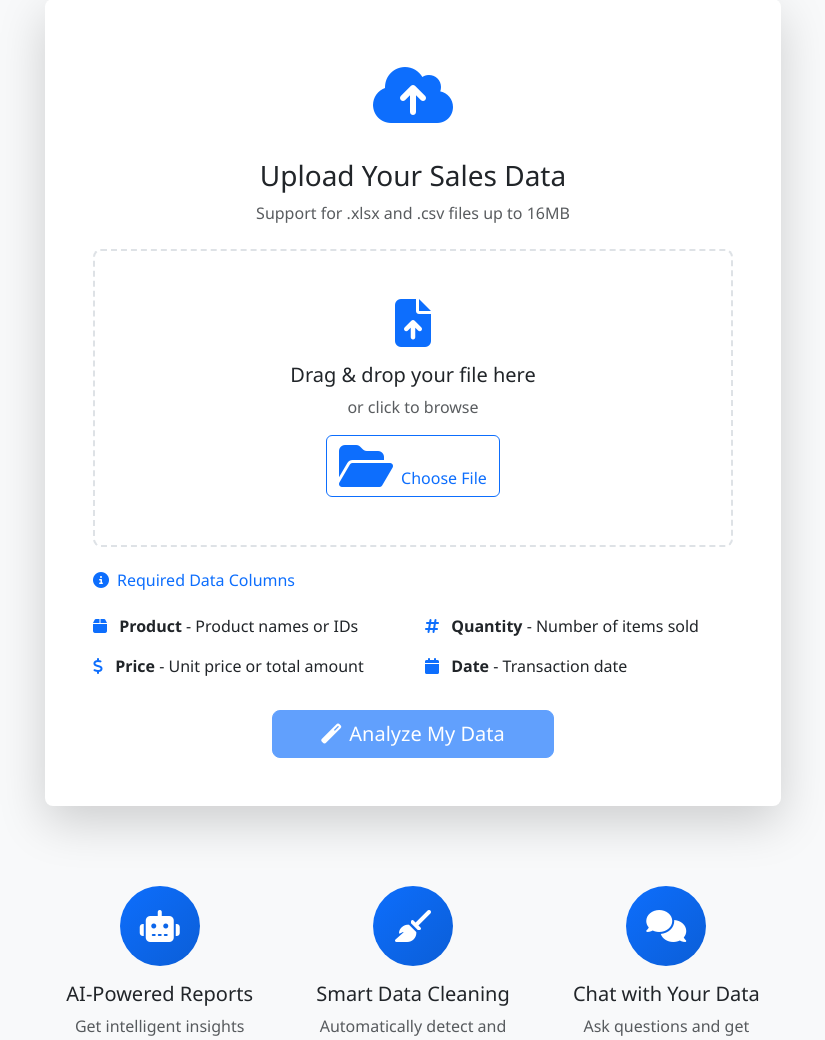
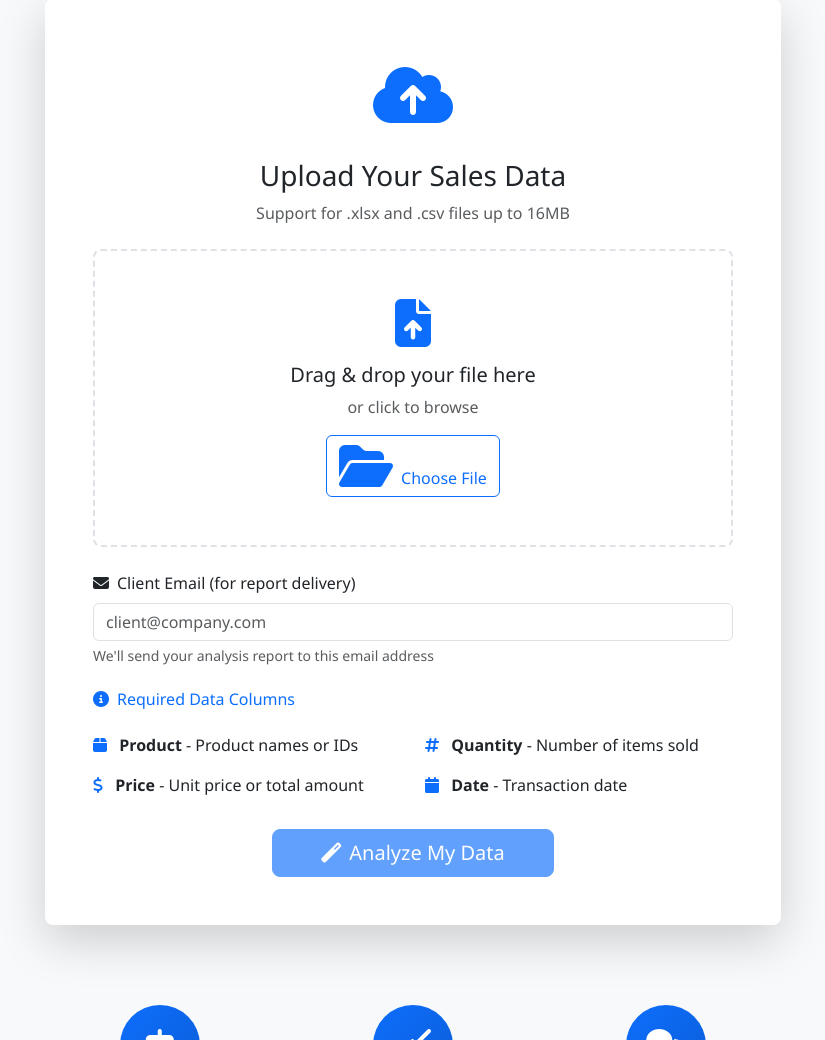
Before and after one commit to AdalNa7/SmartDataAnalyzer, a Flask app: page / in a window 1280 px wide. Shown: the part 453-1493 px from the top of the page, without its empty margins (227-1052 px from the left). Run offline with Flask 3, Linux system fonts and the light colour scheme; some libraries are stand-ins or nearby versions.

Commit message:
Inform users to provide their email when uploading files for analysis
Improves email capture and feedback in `minimal_app.py` and `templates/index.html` by adding an email input field and updating the flash message.

Replit-Commit-Author: Agent
Replit-Commit-Session-Id: c66a6f38-451f-43d7-a8ae-db8671ce380c
Replit-Commit-Screenshot-Url: https://storage.googleapis.com/screenshot-production-us-central1/4afbf466-fd9d-49ee-b726-bce2ce3efc31/f1f00b91-dc7c-4b4a-97a8-b8ab9d766a68.jpg

```diff
--- a/minimal_app.py
+++ b/minimal_app.py
@@ -46,7 +46,7 @@ def upload_file():
         return redirect(url_for('index'))
 
     if not client_email:
-        flash('Client email is required')
+        flash('Please enter your email address for report delivery', 'warning')
         return redirect(url_for('index'))
 
     if file and allowed_file(file.filename):
--- a/templates/index.html
+++ b/templates/index.html
@@ -54,6 +54,16 @@
                                 <span id="fileName"></span>
                                 <span id="fileSize" class="text-muted ms-2"></span>
                             </div>
+                        </div>
+
+                        <!-- Client Email Input -->
+                        <div class="mt-4">
+                            <label for="client_email" class="form-label">
+                                <i class="fas fa-envelope me-2"></i>Client Email (for report delivery)
+                            </label>
+                            <input type="email" id="client_email" name="client_email" class="form-control"
+                                   placeholder="client@company.com" required>
+                            <div class="form-text">We'll send your analysis report to this email address</div>
                         </div>
 
 
```
